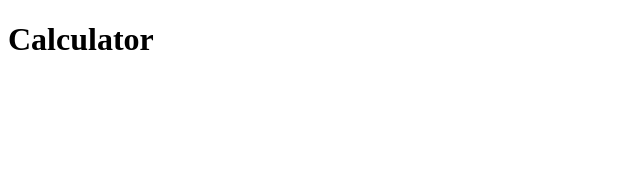
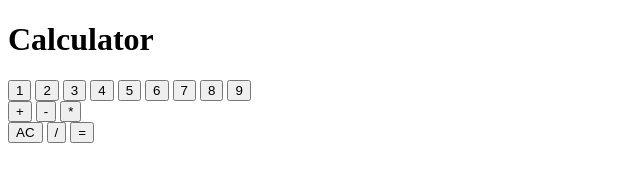
Before and after one commit to Fl4m3zz/Fl4m3zz.github.io, a plain HTML site: page index.html in a window 1280 px wide. Shown: the whole page, without its empty margins (0-640 px from the left). Drawn offline with Linux system fonts and the light colour scheme.

Commit message:
Add HTML skeleton for calculator interface

```diff
--- a/index.html
+++ b/index.html
@@ -7,6 +7,32 @@
 		<script src="./script.js" defer></script>
 	</head>
 	<body>
-		<h1>Calculator</h1>
+		<div id="align">
+			<h1>Calculator</h1>
+			<div id="calc-container">
+				<div class="screen"></div>
+				<div class="number-buttons">
+					<button class="one number">1</button>
+					<button class="two number">2</button>
+					<button class="three number">3</button>
+					<button class="four number">4</button>
+					<button class="five number">5</button>
+					<button class="six number">6</button>
+					<button class="seven number">7</button>
+					<button class="eight number">8</button>
+					<button class="nine number">9</button>
+				</div>
+				<div class="op-buttons">
+					<button class="add">+</button>
+					<button class="subtract">-</button>
+					<button class="multiply">*</button>
+				</div>
+				<div class="config-buttons">
+					<button class="clear">AC</button>
+					<button class="divide">/</button>
+					<button class="equals">=</button>
+				</div>
+			</div>
+		</div>
 	</body>
 </html>
```
